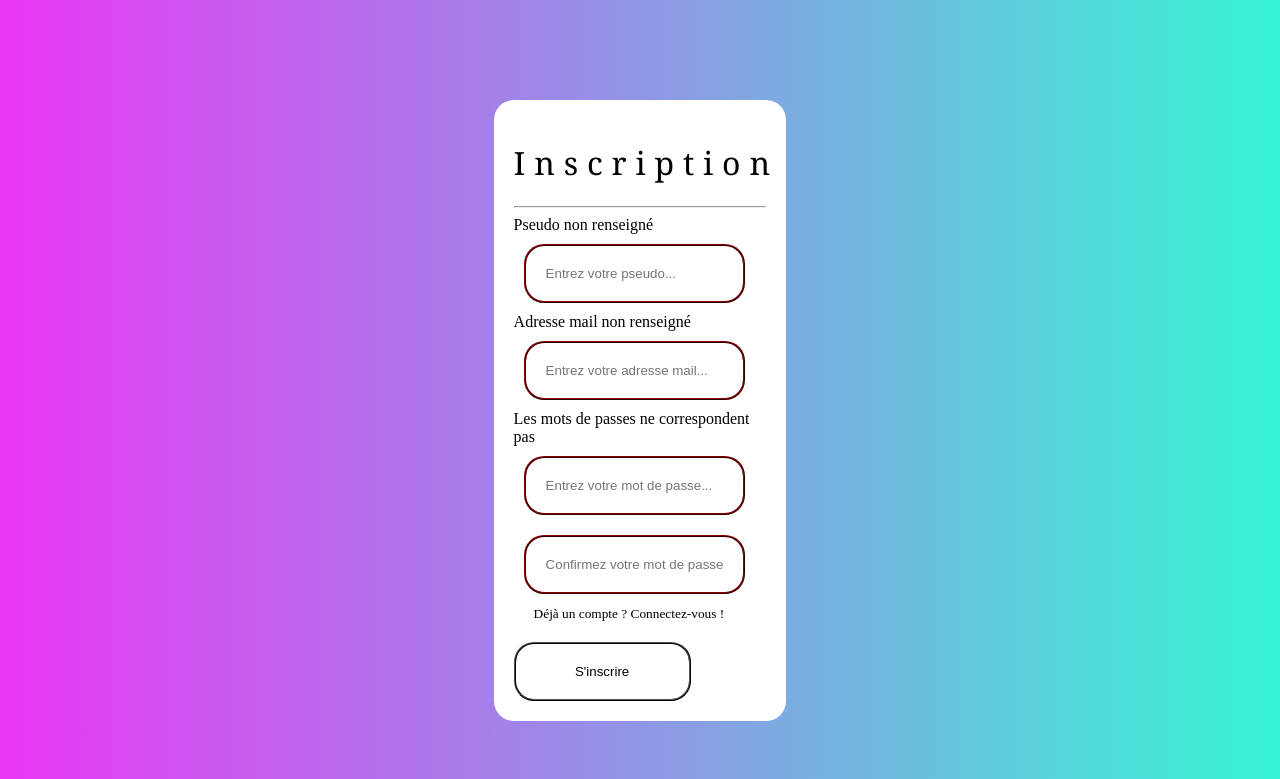
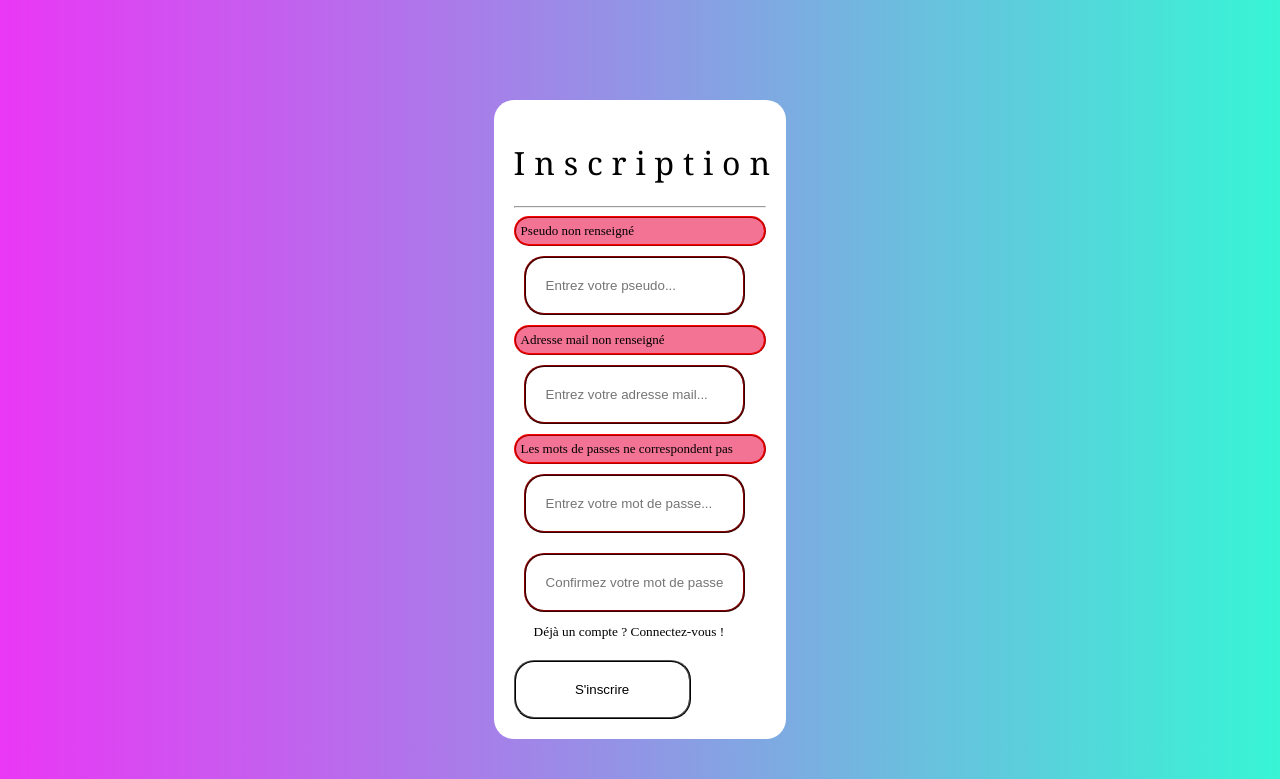
Before and after one commit to d3dpanda/SokoWeb, a PHP site: page /login/register.php in a window 1280 px wide. Shown: the top 779 px of the page. Run offline with PHP 8.4, Linux system fonts and the light colour scheme.

Commit message:
Add files via upload

```diff
--- a/login/css/login.css
+++ b/login/css/login.css
@@ -2,6 +2,14 @@ body{
    /* background-color:#a7270b;*/
     background: linear-gradient(to right,#EA37F5, #37F5D5);
 }
+.pseudoNoValide, .emailNoValide, .mdpNoSame{
+    background-color: #F37394;
+    font-size:13px;
+    padding:5px;
+    border:2px ridge red;
+    border-radius: 20px;
+}
+
 
 div#content{
     margin-top:100px;
```
